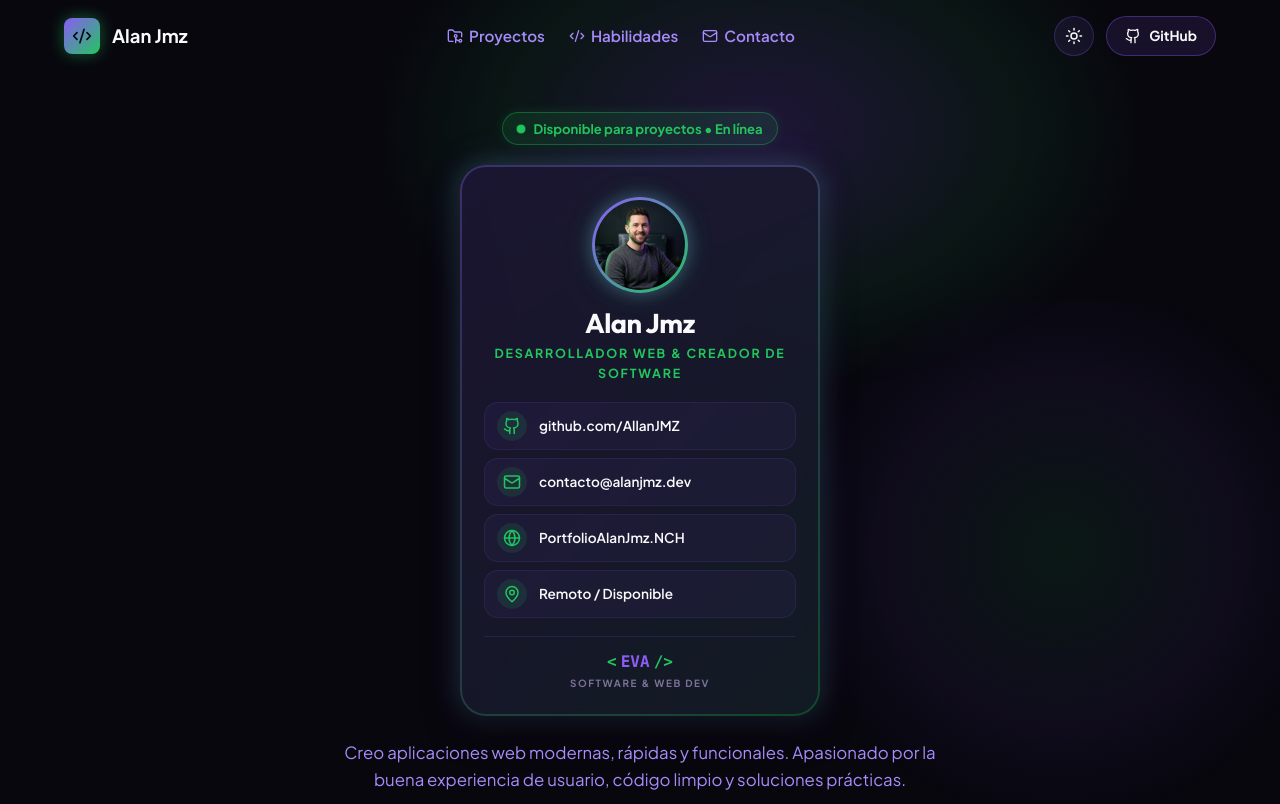
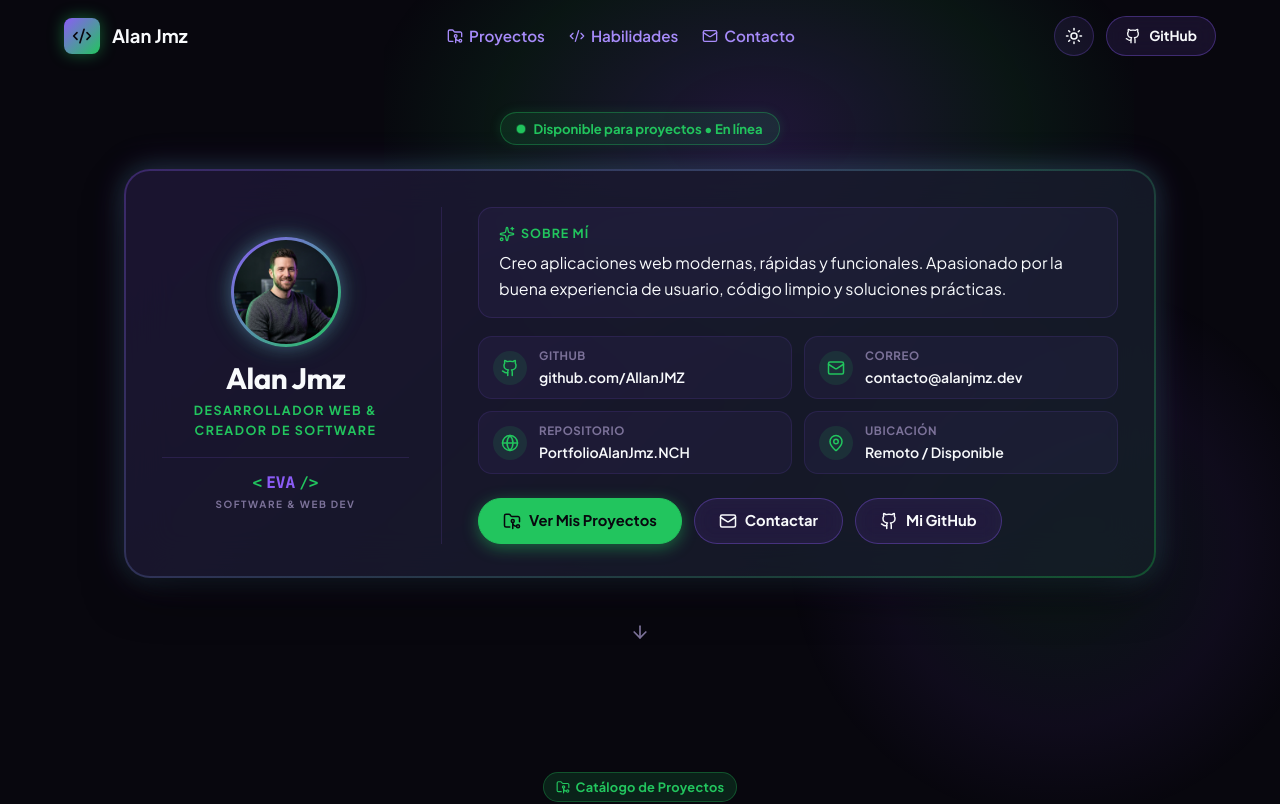
Before and after one commit to AllanJMZ/PortfolioAlanJmz.NCH, a React (Vite) app: page / in a window 1280 px wide. Shown: the top 804 px of the page. Built offline with nearby package versions, Linux system fonts and the light colour scheme.

Commit message:
Formato ancho horizontal para la tarjeta de presentacion Evangelion

```diff
--- a/src/App.css
+++ b/src/App.css
@@ -118,7 +118,7 @@
 }
 
 .hero-container {
-  max-width: 820px;
+  max-width: 1080px;
   display: flex;
   flex-direction: column;
   align-items: center;
@@ -129,57 +129,69 @@
   display: inline-flex;
   align-items: center;
   gap: 8px;
-  padding: 5px 14px;
+  padding: 5px 16px;
   border-radius: var(--radius-full);
   background: rgba(34, 197, 94, 0.12);
   border: 1px solid rgba(34, 197, 94, 0.35);
   color: var(--eva-green);
   font-size: 0.82rem;
   font-weight: 700;
-  margin-bottom: 20px;
+  margin-bottom: 24px;
   box-shadow: 0 0 12px rgba(34, 197, 94, 0.15);
 }
 
-/* Digital Profile Card Phone Frame */
-.profile-card-phone-frame {
+/* Widescreen Profile Card Frame (Aprovecha el ancho horizontal) */
+.profile-card-wide-frame {
   width: 100%;
-  max-width: 360px;
   border-radius: var(--radius-card);
   padding: 2px;
   background: var(--gradient-card-border);
-  box-shadow: 0 16px 42px -10px rgba(0, 0, 0, 0.7),
+  box-shadow: 0 20px 48px -10px rgba(0, 0, 0, 0.7),
               0 0 35px rgba(139, 92, 246, 0.25),
               0 0 25px rgba(34, 197, 94, 0.2);
   margin-bottom: 24px;
   transition: transform var(--transition-normal), box-shadow var(--transition-normal);
 }
 
-.profile-card-phone-frame:hover {
+.profile-card-wide-frame:hover {
   transform: translateY(-3px);
-  box-shadow: 0 22px 50px -10px rgba(0, 0, 0, 0.8),
+  box-shadow: 0 24px 54px -10px rgba(0, 0, 0, 0.8),
               0 0 45px rgba(139, 92, 246, 0.35),
               0 0 35px rgba(34, 197, 94, 0.3);
 }
 
-.profile-card-glass {
+.profile-card-glass.wide {
   background: var(--bg-card);
   backdrop-filter: blur(20px);
   -webkit-backdrop-filter: blur(20px);
   border-radius: calc(var(--radius-card) - 2px);
-  padding: 30px 22px 22px;
+  padding: 36px 36px 32px;
+  display: flex;
+  flex-direction: row;
+  align-items: stretch;
+  gap: 36px;
+  text-align: left;
+}
+
+/* Left Column: Avatar & Identity */
+.profile-card-left-col {
+  flex: 0 0 280px;
   display: flex;
   flex-direction: column;
   align-items: center;
+  justify-content: center;
+  text-align: center;
+  border-right: 1px solid var(--border-subtle);
+  padding-right: 32px;
 }
 
-/* Avatar with Evangelion Glowing Dual Ring */
 .profile-avatar-container {
   margin-bottom: 14px;
 }
 
 .profile-avatar-ring {
-  width: 96px;
-  height: 96px;
+  width: 110px;
+  height: 110px;
   border-radius: 50%;
   padding: 3px;
   background: linear-gradient(135deg, var(--eva-purple) 0%, var(--eva-green) 100%);
@@ -204,20 +216,18 @@
   background: var(--bg-secondary);
   color: var(--eva-green);
   font-weight: 800;
-  font-size: 1.8rem;
+  font-size: 2rem;
   display: flex;
   align-items: center;
   justify-content: center;
 }
 
-/* Profile Identity (Nombre limpio y elegante) */
 .profile-identity {
-  text-align: center;
-  margin-bottom: 18px;
+  margin-bottom: 16px;
 }
 
 .profile-name {
-  font-size: 1.7rem;
+  font-size: 1.85rem;
   font-weight: 700;
   color: var(--text-primary);
   margin-bottom: 4px;
@@ -229,60 +239,9 @@
   font-weight: 800;
   color: var(--eva-green);
   text-transform: uppercase;
-  letter-spacing: 0.14em;
+  letter-spacing: 0.12em;
 }
 
-/* Info Details List (Formato de tarjeta de contacto vertical) */
-.profile-info-list {
-  width: 100%;
-  display: flex;
-  flex-direction: column;
-  gap: 8px;
-  margin-bottom: 18px;
-}
-
-.profile-info-row {
-  display: flex;
-  align-items: center;
-  gap: 12px;
-  padding: 8px 12px;
-  border-radius: var(--radius-md);
-  background: rgba(139, 92, 246, 0.06);
-  border: 1px solid rgba(139, 92, 246, 0.12);
-  text-decoration: none;
-  color: var(--text-primary);
-  transition: all var(--transition-fast);
-  text-align: left;
-}
-
-.profile-info-row:hover:not(.static) {
-  background: rgba(139, 92, 246, 0.16);
-  border-color: var(--eva-purple);
-  transform: translateX(3px);
-}
-
-.profile-info-icon {
-  width: 30px;
-  height: 30px;
-  border-radius: 50%;
-  background: rgba(34, 197, 94, 0.12);
-  color: var(--eva-green);
-  display: flex;
-  align-items: center;
-  justify-content: center;
-  flex-shrink: 0;
-}
-
-.profile-info-text {
-  font-size: 0.85rem;
-  font-weight: 600;
-  color: var(--text-primary);
-  white-space: nowrap;
-  overflow: hidden;
-  text-overflow: ellipsis;
-}
-
-/* Bottom Emblem Logo (Estilo "YOUR LOGO" de la imagen) */
 .profile-card-footer-logo {
   border-top: 1px solid var(--border-subtle);
   width: 100%;
@@ -317,23 +276,114 @@
   color: var(--text-muted);
 }
 
-/* Bio Description debajo de la tarjeta */
-.hero-description {
-  font-size: 1.05rem;
-  color: var(--text-secondary);
-  line-height: 1.6;
-  margin-bottom: 22px;
-  max-width: 620px;
+/* Right Column: Bio, Contact Grid & Actions */
+.profile-card-right-col {
+  flex: 1;
+  display: flex;
+  flex-direction: column;
+  justify-content: space-between;
+  gap: 18px;
+  min-width: 0;
 }
 
-/* Botones estilo YouTube con paleta Evangelion */
-.hero-actions {
+.profile-bio-box {
+  background: rgba(139, 92, 246, 0.05);
+  border: 1px solid rgba(139, 92, 246, 0.15);
+  border-radius: var(--radius-md);
+  padding: 16px 20px;
+}
+
+.bio-tag-row {
+  display: flex;
+  align-items: center;
+  gap: 6px;
+  color: var(--eva-green);
+  font-size: 0.78rem;
+  font-weight: 700;
+  text-transform: uppercase;
+  letter-spacing: 0.08em;
+  margin-bottom: 6px;
+}
+
+.text-eva-green {
+  color: var(--eva-green);
+}
+
+.profile-bio-text {
+  font-size: 1rem;
+  color: var(--text-primary);
+  line-height: 1.6;
+}
+
+/* Contact Grid: 2 Columns taking full advantage of width */
+.profile-info-grid {
+  display: grid;
+  grid-template-columns: repeat(2, 1fr);
+  gap: 12px;
+}
+
+.profile-info-row {
+  display: flex;
+  align-items: center;
+  gap: 12px;
+  padding: 10px 14px;
+  border-radius: var(--radius-md);
+  background: rgba(139, 92, 246, 0.06);
+  border: 1px solid rgba(139, 92, 246, 0.12);
+  text-decoration: none;
+  color: var(--text-primary);
+  transition: all var(--transition-fast);
+  text-align: left;
+}
+
+.profile-info-row:hover:not(.static) {
+  background: rgba(139, 92, 246, 0.16);
+  border-color: var(--eva-purple);
+  transform: translateY(-2px);
+}
+
+.profile-info-icon {
+  width: 34px;
+  height: 34px;
+  border-radius: 50%;
+  background: rgba(34, 197, 94, 0.12);
+  color: var(--eva-green);
   display: flex;
   align-items: center;
   justify-content: center;
+  flex-shrink: 0;
+}
+
+.profile-info-content {
+  display: flex;
+  flex-direction: column;
+  min-width: 0;
+}
+
+.profile-info-label {
+  font-size: 0.72rem;
+  color: var(--text-muted);
+  text-transform: uppercase;
+  font-weight: 700;
+  letter-spacing: 0.05em;
+}
+
+.profile-info-text {
+  font-size: 0.88rem;
+  font-weight: 600;
+  color: var(--text-primary);
+  white-space: nowrap;
+  overflow: hidden;
+  text-overflow: ellipsis;
+}
+
+/* Action Buttons inside wide card */
+.hero-actions-wide {
+  display: flex;
+  align-items: center;
   gap: 12px;
   flex-wrap: wrap;
-  margin-bottom: 20px;
+  padding-top: 6px;
 }
 
 .scroll-hint {
@@ -844,8 +894,28 @@
     display: none;
   }
 
-  .profile-card-phone-frame {
-    max-width: 340px;
+  .profile-card-glass.wide {
+    flex-direction: column;
+    padding: 28px 20px;
+    gap: 24px;
+    text-align: center;
+  }
+
+  .profile-card-left-col {
+    flex: none;
+    width: 100%;
+    border-right: none;
+    border-bottom: 1px solid var(--border-subtle);
+    padding-right: 0;
+    padding-bottom: 20px;
+  }
+
+  .profile-info-grid {
+    grid-template-columns: 1fr;
+  }
+
+  .hero-actions-wide {
+    justify-content: center;
   }
 
   .profile-name {
--- a/src/components/Hero.tsx
+++ b/src/components/Hero.tsx
@@ -1,5 +1,5 @@
 import React, { useState } from 'react';
-import { Mail, Globe, MapPin, FolderGit2, ArrowDown } from 'lucide-react';
+import { Mail, Globe, MapPin, FolderGit2, ArrowDown, Sparkles } from 'lucide-react';
 import { GithubIcon } from './BrandIcons';
 import { PERSONAL_INFO } from '../data/projects';
 
@@ -16,11 +16,12 @@ export const Hero: React.FC = () => {
           <span>Disponible para proyectos • En línea</span>
         </div>
 
-        {/* Digital Business Card (Inspirada en la imagen de presentación) */}
-        <div className="profile-card-phone-frame">
-          <div className="profile-card-glass">
+        {/* Widescreen Digital Business Card (Aprovechando el ancho completo) */}
+        <div className="profile-card-wide-frame">
+          <div className="profile-card-glass wide">
 
-            {/* Top Avatar with Evangelion Glowing Dual-Ring */}
+            {/* Left Side: Avatar & Identity Column */}
+            <div className="profile-card-left-col">
               <div className="profile-avatar-container">
                 <div className="profile-avatar-ring">
                   {!imgError ? (
@@ -38,14 +39,37 @@ export const Hero: React.FC = () => {
                 </div>
               </div>
 
-            {/* Name and Professional Title (Limpio, elegante, sin "Hola soy") */}
               <div className="profile-identity">
                 <h1 className="profile-name">{PERSONAL_INFO.name}</h1>
                 <p className="profile-role">{PERSONAL_INFO.title}</p>
               </div>
 
-            {/* Contact & Info Details List (Formato exacto de la tarjeta de presentación) */}
-            <div className="profile-info-list">
+              {/* Bottom Emblem Logo */}
+              <div className="profile-card-footer-logo">
+                <div className="eva-logo-symbol">
+                  <span className="eva-logo-bracket">&lt;</span>
+                  <span className="eva-logo-core">EVA</span>
+                  <span className="eva-logo-bracket">/&gt;</span>
+                </div>
+                <span className="eva-logo-caption">SOFTWARE &amp; WEB DEV</span>
+              </div>
+            </div>
+
+            {/* Right Side: Bio, Contact Grid & Actions Column */}
+            <div className="profile-card-right-col">
+              {/* Bio Description */}
+              <div className="profile-bio-box">
+                <div className="bio-tag-row">
+                  <Sparkles size={16} className="text-eva-green" />
+                  <span>Sobre Mí</span>
+                </div>
+                <p className="profile-bio-text">
+                  {PERSONAL_INFO.bio}
+                </p>
+              </div>
+
+              {/* Contact & Info Details (Grid de 2 columnas aprovechando el ancho) */}
+              <div className="profile-info-grid">
                 <a
                   href={PERSONAL_INFO.githubUrl}
                   target="_blank"
@@ -55,7 +79,10 @@ export const Hero: React.FC = () => {
                   <div className="profile-info-icon">
                     <GithubIcon size={18} />
                   </div>
+                  <div className="profile-info-content">
+                    <span className="profile-info-label">GitHub</span>
                     <span className="profile-info-text">github.com/{PERSONAL_INFO.githubUser}</span>
+                  </div>
                 </a>
 
                 <a
@@ -65,7 +92,10 @@ export const Hero: React.FC = () => {
                   <div className="profile-info-icon">
                     <Mail size={18} />
                   </div>
+                  <div className="profile-info-content">
+                    <span className="profile-info-label">Correo</span>
                     <span className="profile-info-text">{PERSONAL_INFO.email}</span>
+                  </div>
                 </a>
 
                 <a
@@ -75,37 +105,25 @@ export const Hero: React.FC = () => {
                   <div className="profile-info-icon">
                     <Globe size={18} />
                   </div>
+                  <div className="profile-info-content">
+                    <span className="profile-info-label">Repositorio</span>
                     <span className="profile-info-text">{PERSONAL_INFO.githubRepo}</span>
+                  </div>
                 </a>
 
                 <div className="profile-info-row static">
                   <div className="profile-info-icon">
                     <MapPin size={18} />
                   </div>
+                  <div className="profile-info-content">
+                    <span className="profile-info-label">Ubicación</span>
                     <span className="profile-info-text">{PERSONAL_INFO.location}</span>
                   </div>
                 </div>
-
-            {/* Bottom Emblem / Logo Brand */}
-            <div className="profile-card-footer-logo">
-              <div className="eva-logo-symbol">
-                <span className="eva-logo-bracket">&lt;</span>
-                <span className="eva-logo-core">EVA</span>
-                <span className="eva-logo-bracket">/&gt;</span>
-              </div>
-              <span className="eva-logo-caption">SOFTWARE &amp; WEB DEV</span>
               </div>
 
-          </div>
-        </div>
-
-        {/* Bio Description */}
-        <p className="hero-description">
-          {PERSONAL_INFO.bio}
-        </p>
-
               {/* Action Buttons (Estilo cápsula de YouTube con acentos Evangelion) */}
-        <div className="hero-actions">
+              <div className="hero-actions-wide">
                 <a href="#proyectos" className="btn btn-primary">
                   <FolderGit2 size={18} />
                   <span>Ver Mis Proyectos</span>
@@ -126,6 +144,10 @@ export const Hero: React.FC = () => {
                   <span>Mi GitHub</span>
                 </a>
               </div>
+            </div>
+
+          </div>
+        </div>
 
         {/* Scroll hint indicator */}
         <a href="#proyectos" className="scroll-hint" aria-label="Desplazarse a proyectos">
```
Lines whose indentation alone changed are shown as unchanged.
